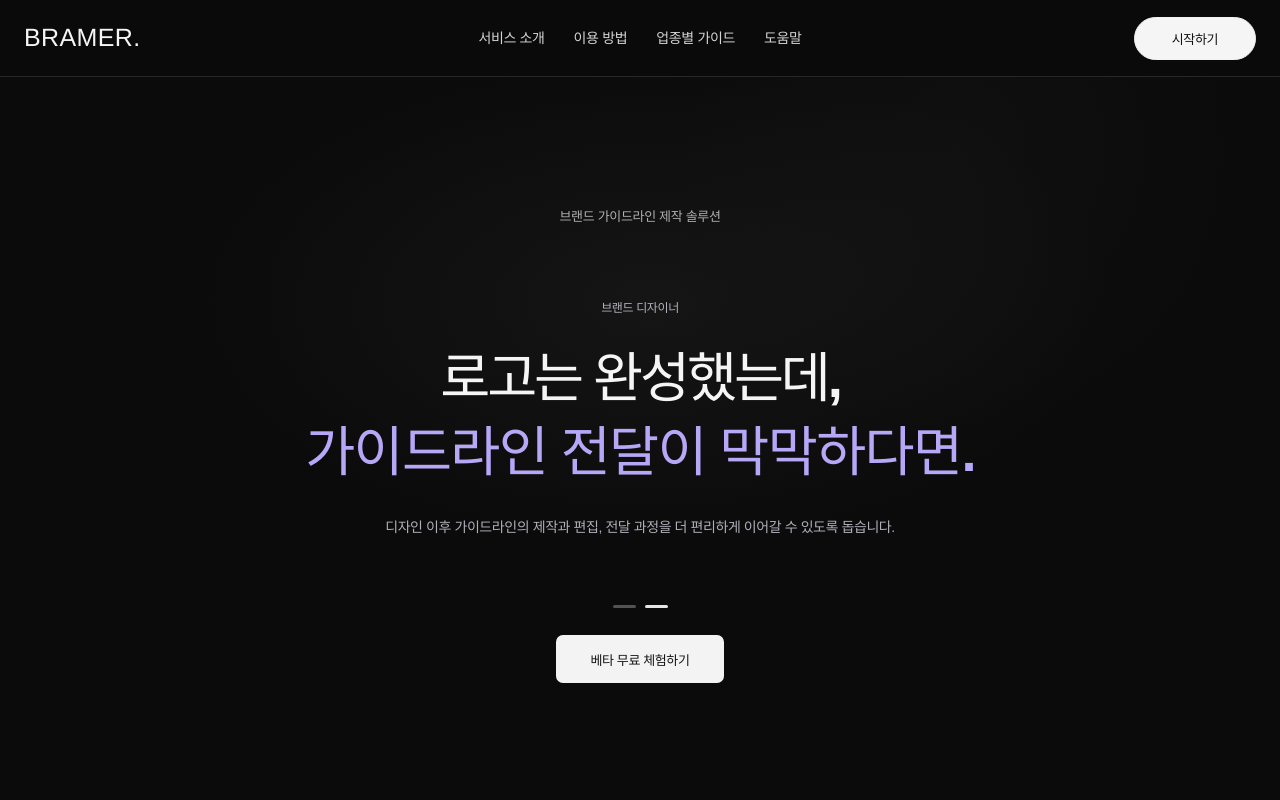
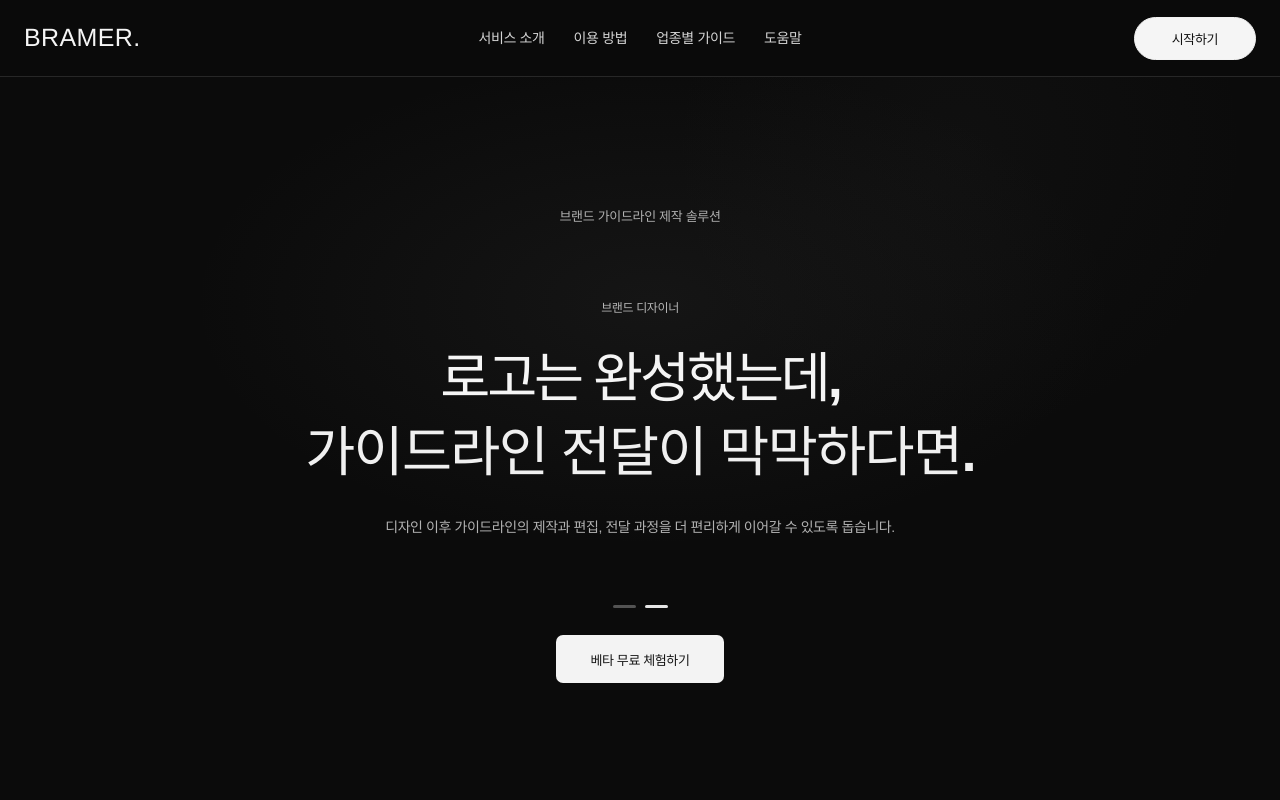
Before and after one commit to jyhome1228-cyber/brandcreator, a React (Vite) app: page / in a window 1280 px wide. Shown: the top 800 px of the page. Built offline with nearby package versions, Linux system fonts and the light colour scheme; a web font is replaced by a local one.

Commit message:
style: remove purple accents and replace with grayscale on src/hero-full-rotation.css

```diff
--- a/src/hero-full-rotation.css
+++ b/src/hero-full-rotation.css
@@ -25,7 +25,7 @@
   font-size:12px!important;
   line-height:1.6;
   font-weight:500;
-  color:#b6b2be;
+  color:#b6b6b6;
   margin:0 0 24px;
 }
 .bramer-landing .bramer-hero-rotation-slide h1 {
@@ -38,11 +38,11 @@
   text-align:center;
   word-break:keep-all;
 }
-.bramer-landing .bramer-hero-rotation-slide h1 span{color:#b7a7f7;}
+.bramer-landing .bramer-hero-rotation-slide h1 span{color:#f0f0f0;}
 .bramer-landing .bramer-hero-slide-description {
   max-width:640px;
   margin:25px auto 0;
-  color:#b2aeb9;
+  color:#b2b2b2;
   font-size:14px!important;
   line-height:1.85!important;
   word-break:keep-all;
@@ -50,7 +50,7 @@
 }
 .bramer-landing .bramer-hero-rotation .bramer-roller-controls{padding:8px 0 0;gap:9px;}
 .bramer-landing .bramer-hero-rotation .bramer-roller-controls button:focus-visible{
-  outline:2px solid #d0c3ff;outline-offset:3px;
+  outline:2px solid #d8d8d8;outline-offset:3px;
 }
 @keyframes bramer-entire-hero-in{
   from{opacity:0;transform:translateY(11px);}
```
